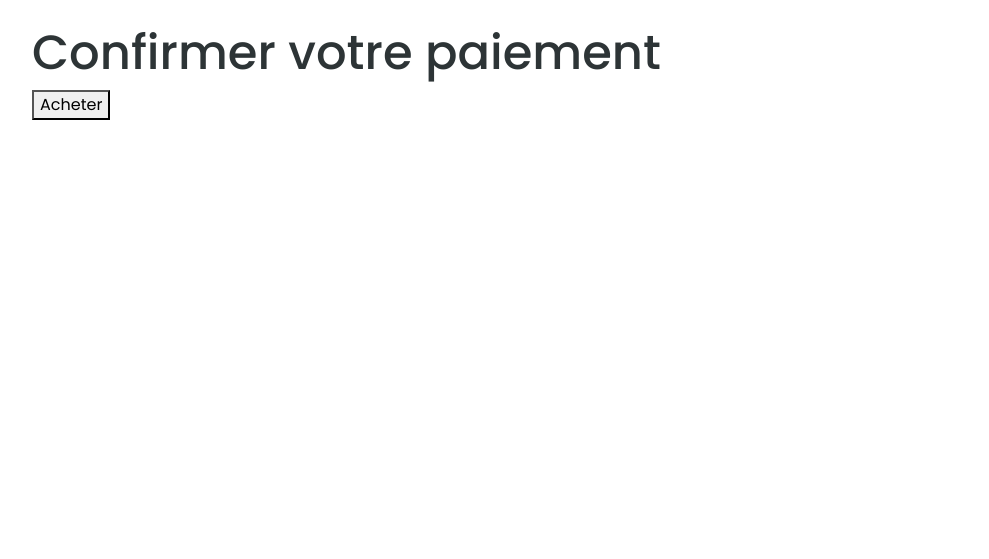
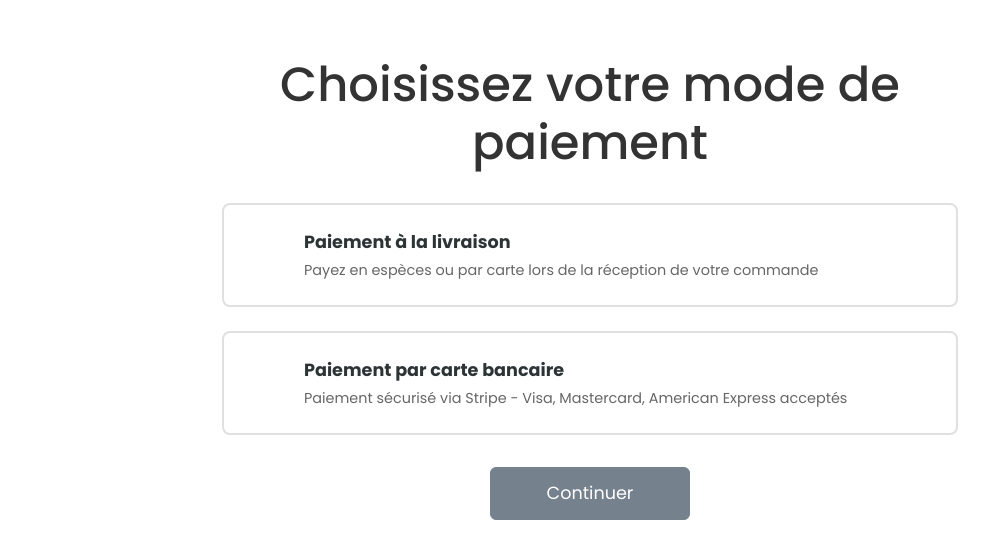
Before and after one commit to Rahmouchka/SymLivre, a Symfony app: template templates/paiement/paiement.html.twig in a window 1280 px wide. Shown: the top 559 px of the page, without its empty margins (50-1039 px from the left). Run offline with Twig, Linux system fonts and the light colour scheme; the template is opened without the code that fills it, so the values that code supplies are empty; some libraries are stand-ins or nearby versions.

Commit message:
commande

```diff
--- a/src/Security/UserAuthAuthenticator.php
+++ b/src/Security/UserAuthAuthenticator.php
@@ -55,7 +55,7 @@ class UserAuthAuthenticator extends AbstractLoginFormAuthenticator
             return new RedirectResponse($this->urlGenerator->generate('admin_dashboard'));
         }
 
-        return new RedirectResponse($this->urlGenerator->generate('app_stripe')); // ou page d'accueil
+        return new RedirectResponse($this->urlGenerator->generate('user_livre_index')); // ou page d'accueil
     }
 
 
--- a/templates/paiement/paiement.html.twig
+++ b/templates/paiement/paiement.html.twig
@@ -1,23 +1,156 @@
 {% extends 'base.html.twig' %}
 
-{% block title %}Paiement{% endblock %}
+{% block title %}Choisissez votre mode de paiement{% endblock %}
+
+{% block stylesheets %}
+    {{ parent() }}
+    <style>
+        .payment-container {
+            max-width: 800px;
+            margin: 0 auto;
+            padding: 2rem;
+        }
+        .payment-title {
+            margin-bottom: 2rem;
+            text-align: center;
+            color: #333;
+        }
+        .payment-methods {
+            display: flex;
+            flex-direction: column;
+            gap: 1.5rem;
+        }
+        .payment-method {
+            border: 2px solid #e0e0e0;
+            border-radius: 8px;
+            padding: 1.5rem;
+            transition: all 0.3s ease;
+            cursor: pointer;
+            display: flex;
+            align-items: center;
+        }
+        .payment-method:hover {
+            border-color: #007bff;
+            box-shadow: 0 4px 8px rgba(0, 0, 0, 0.1);
+        }
+        .payment-method.selected {
+            border-color: #007bff;
+            background-color: rgba(0, 123, 255, 0.05);
+        }
+        .payment-method-icon {
+            font-size: 1.5rem;
+            margin-right: 1rem;
+            color: #555;
+            width: 40px;
+            text-align: center;
+        }
+        .payment-method-details {
+            flex-grow: 1;
+        }
+        .payment-method-title {
+            font-weight: bold;
+            font-size: 1.1rem;
+            margin-bottom: 0.25rem;
+        }
+        .payment-method-description {
+            color: #666;
+            font-size: 0.9rem;
+        }
+        .payment-actions {
+            margin-top: 2rem;
+            display: flex;
+            justify-content: center;
+        }
+        .btn-pay {
+            padding: 0.75rem 2rem;
+            font-size: 1.1rem;
+            min-width: 200px;
+        }
+        @media (max-width: 576px) {
+            .payment-container {
+                padding: 1rem;
+            }
+        }
+    </style>
+{% endblock %}
 
 {% block body %}
-    <h1>Confirmer votre paiement</h1>
-    <button id="checkout-button">Acheter</button>
+    <div class="payment-container">
+        <h1 class="payment-title">Choisissez votre mode de paiement</h1>
+
+        <div class="payment-methods">
+            <div id="method-delivery" class="payment-method" data-method="livraison">
+                <div class="payment-method-icon">
+                    <i class="fas fa-truck"></i>
+                </div>
+                <div class="payment-method-details">
+                    <div class="payment-method-title">Paiement à la livraison</div>
+                    <div class="payment-method-description">Payez en espèces ou par carte lors de la réception de votre commande</div>
+                </div>
+            </div>
+
+            <div id="method-card" class="payment-method" data-method="carte">
+                <div class="payment-method-icon">
+                    <i class="fas fa-credit-card"></i>
+                </div>
+                <div class="payment-method-details">
+                    <div class="payment-method-title">Paiement par carte bancaire</div>
+                    <div class="payment-method-description">Paiement sécurisé via Stripe - Visa, Mastercard, American Express acceptés</div>
+                </div>
+            </div>
+        </div>
+
+        <div class="payment-actions">
+            <button id="confirm-payment" class="btn btn-primary btn-pay" disabled>Continuer</button>
+        </div>
+
+        <form method="POST" id="payment-form" class="d-none">
+            <input type="hidden" id="selected-method" name="modePaiement" value="">
+        </form>
+    </div>
 {% endblock %}
 
 {% block javascripts %}
+    {{ parent() }}
     <script src="https://js.stripe.com/v3/"></script>
     <script type="text/javascript">
         document.addEventListener('DOMContentLoaded', function () {
             var stripe = Stripe('{{ stripe_public_key }}');
+            var selectedMethod = null;
+            var paymentMethods = document.querySelectorAll('.payment-method');
+            var confirmButton = document.getElementById('confirm-payment');
+            var paymentForm = document.getElementById('payment-form');
+            var selectedMethodInput = document.getElementById('selected-method');
 
-            var checkoutButton = document.getElementById('checkout-button');
+            // Sélection du mode de paiement
+            paymentMethods.forEach(function(method) {
+                method.addEventListener('click', function() {
+                    // Retirer la classe selected de tous les modes
+                    paymentMethods.forEach(function(m) {
+                        m.classList.remove('selected');
+                    });
 
-            if (checkoutButton) {
-                checkoutButton.addEventListener('click', function () {
-                    fetch('/create-checkout-session', {
+                    // Ajouter la classe selected au mode choisi
+                    this.classList.add('selected');
+                    selectedMethod = this.dataset.method;
+                    selectedMethodInput.value = selectedMethod;
+
+                    // Activer le bouton de confirmation
+                    confirmButton.removeAttribute('disabled');
+                });
+            });
+
+            // Action du bouton de confirmation
+            confirmButton.addEventListener('click', function() {
+                if (!selectedMethod) return;
+
+                if (selectedMethod === 'livraison') {
+                    // Soumettre le formulaire pour le paiement à la livraison
+                    selectedMethodInput.value = 'livraison';
+                    paymentForm.submit();
+                } else if (selectedMethod === 'carte') {
+                    // Traitement Stripe pour le paiement par carte
+                    fetch('/create-checkout-session/{{ commande.id }}', {
                         method: 'POST',
                     })
                         .then(function(response) {
@@ -34,10 +167,8 @@
                         .catch(function(error) {
                             console.error('Error:', error);
                         });
-                });
-            } else {
-                console.error('checkout-button introuvable dans le DOM');
-            }
+                }
+            });
         });
     </script>
 {% endblock %}
--- a/templates/paiement/success.html.twig
+++ b/templates/paiement/success.html.twig
@@ -6,6 +6,6 @@
     <div style="text-align: center; margin-top: 50px;">
         <h1>✅ Paiement effectué avec succès !</h1>
         <p>Merci pour votre achat. Une confirmation vous a été envoyée par e-mail.</p>
-        <a href="{{ path('app_stripe') }}">Retour à l'accueil</a>
+        <a href="{{ path('user_livre_index') }}">Retour à l'accueil</a>
     </div>
 {% endblock %}
```
Also changed, not shown: migrations/Version20250518185605.php (added, +31 -0 lines), src/Controller/PaiementController.php (+8 -7 lines), src/Controller/user/CommandeController.php (+55 -37 lines), templates/user/panier/index.html.twig (+5 -3 lines).
